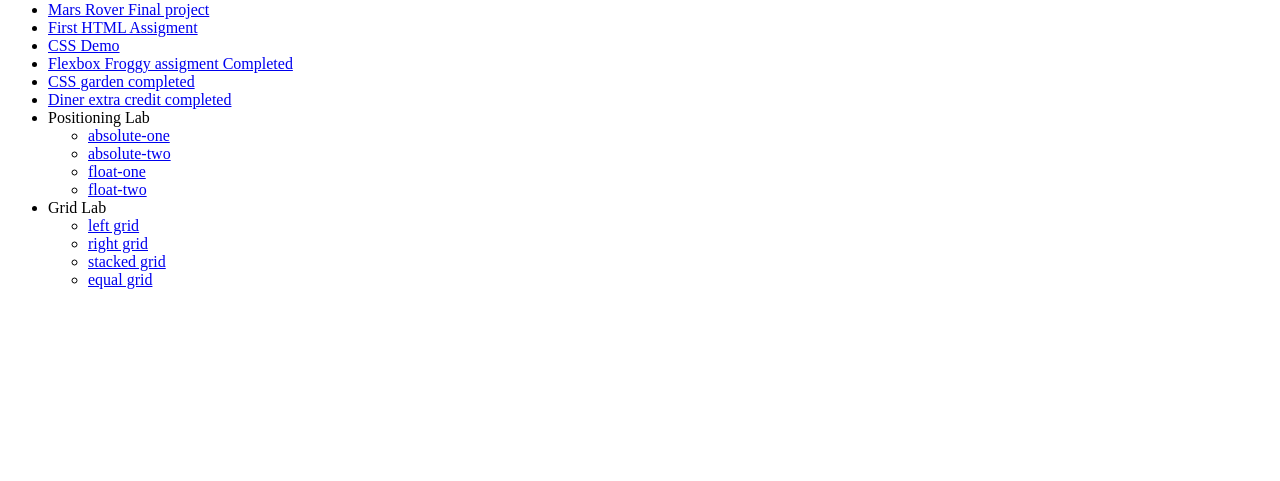
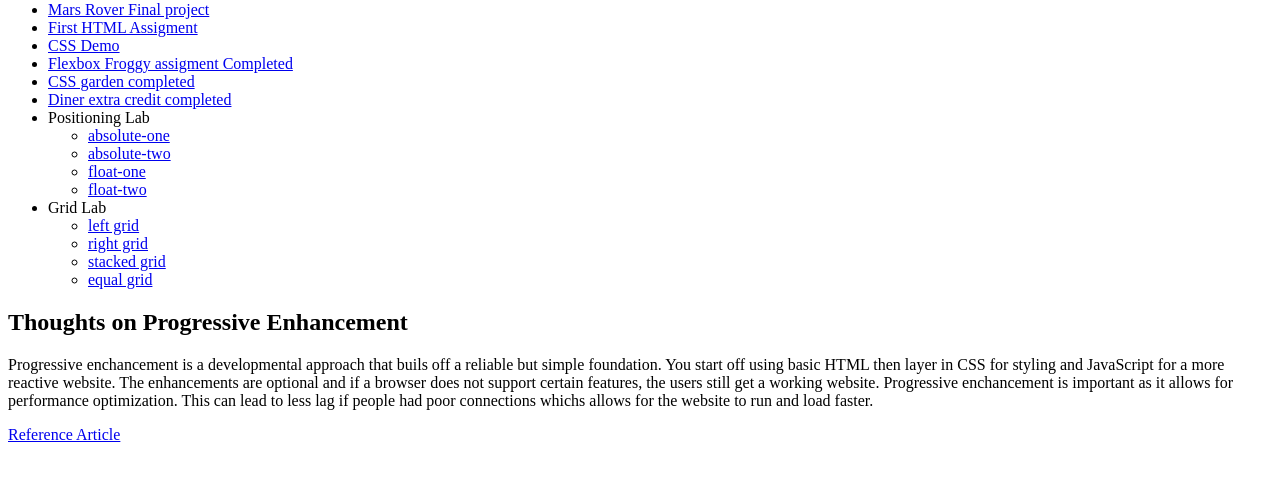
Before and after one commit to TheDonovanBurl/ifsc-1310, a plain HTML site: page index.html in a window 1280 px wide. Shown: the part 79-560 px from the top of the page. Drawn offline with Linux system fonts and the light colour scheme.

Commit message:
added progressive enchancement to the main page

```diff
--- a/index.html
+++ b/index.html
@@ -36,5 +36,14 @@
       </ul>
     </ul>
   </nav>
+<section id="progressive-enhancement">
+  <h2>Thoughts on Progressive Enhancement</h2>
+  <p> Progressive enchancement is a developmental approach that buils off a reliable but simple foundation.
+    You start off using basic HTML then layer in CSS for styling and JavaScript for a more reactive website.
+    The enhancements are optional and if a browser does not support certain features, the users still get a working website.
+    Progressive enchancement is important as it allows for performance optimization. This can lead to less lag if people had poor connections whichs allows for the website to run and load faster.
+  </p>
+  <a href="https://www.geeksforgeeks.org/html/progressive-enhancement/" target="_blank">Reference Article</a>
+</section>
 </body>
 </html>
```
